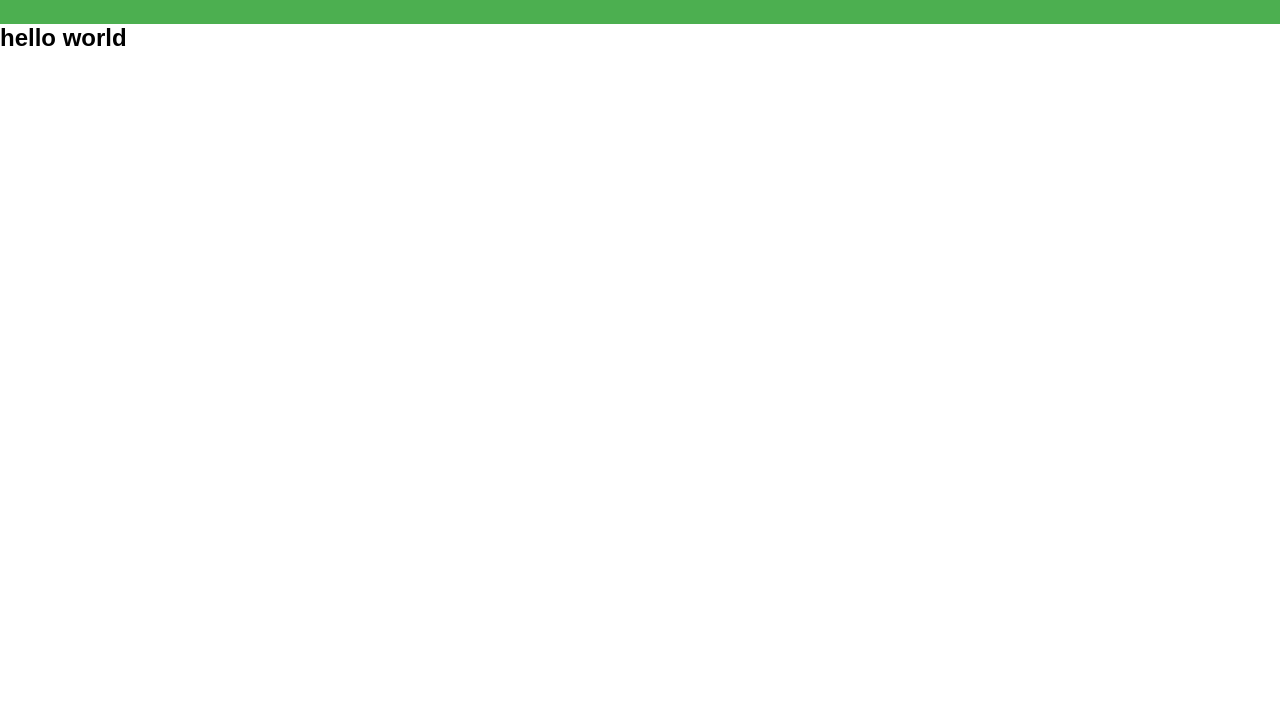
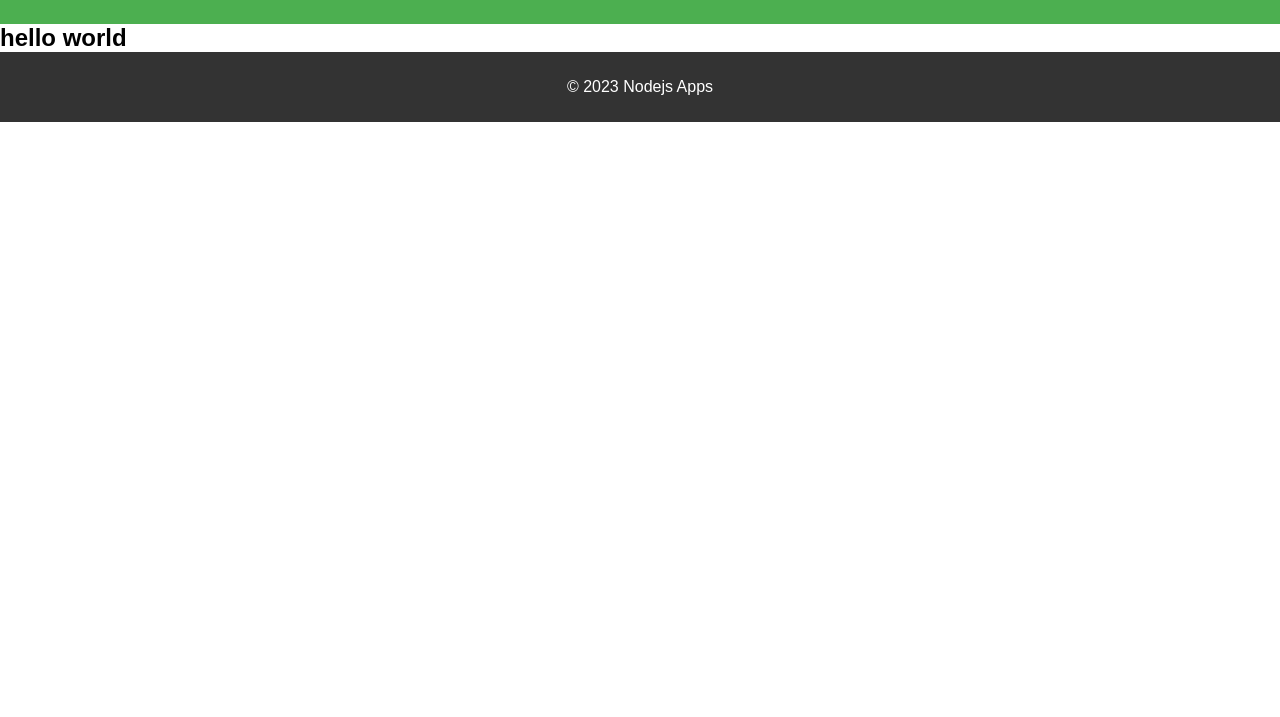
Before and after one commit to raihan71/nodejs-app, a website: page public/index.html in a window 1280 px wide. Shown: the part 83-800 px from the top of the page. Drawn offline with Linux system fonts and the light colour scheme.

Commit message:
chore: add footer to html

```diff
--- a/public/index.html
+++ b/public/index.html
@@ -33,6 +33,15 @@
       nav ul li a:hover {
         text-decoration: underline;
       }
+      footer {
+        background-color: #333;
+        color: white;
+        text-align: center;
+        padding: 10px 0;
+        position: relative;
+        bottom: 0;
+        width: 100%;
+      }
     </style>
   </head>
   <body>
@@ -51,5 +60,8 @@
         <h1>hello world</h1>
       </section>
     </main>
+    <footer>
+      <p>&copy; 2023 Nodejs Apps</p>
+    </footer>
   </body>
 </html>
```
Also changed, not shown: .github/workflows/main.yml.
